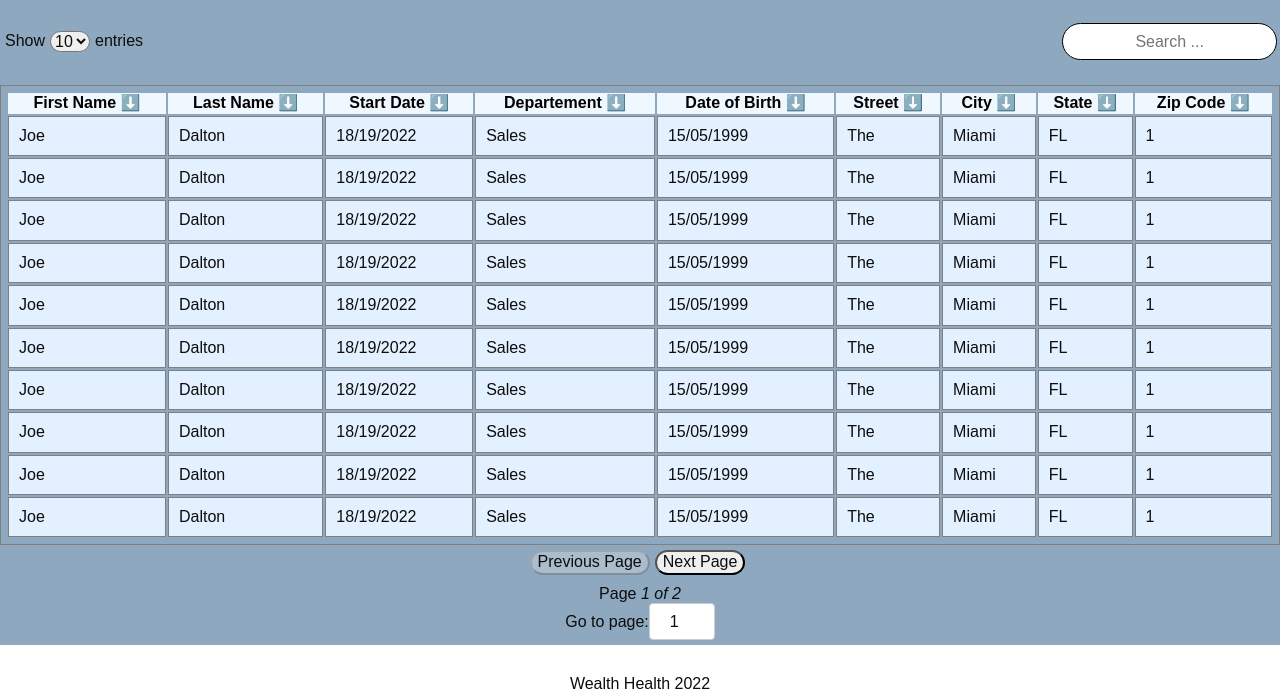
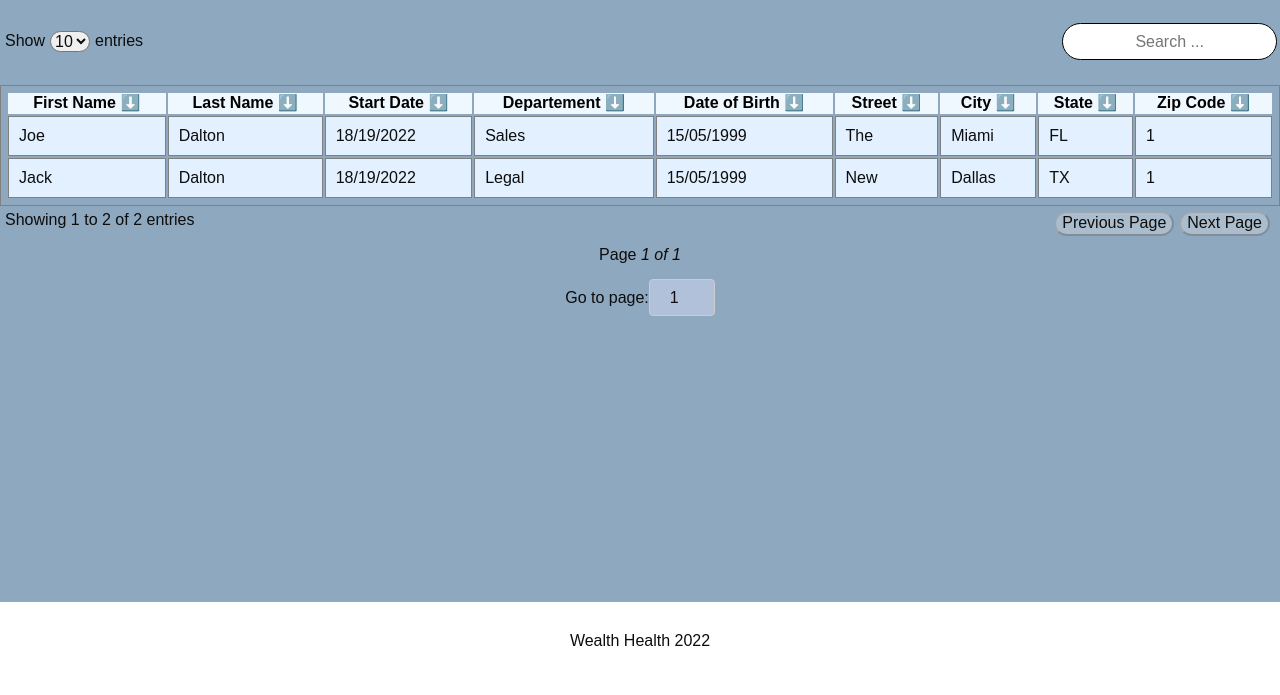
Before and after one commit to ludogwada/SinquetLudovic_p14_06092022, a React app in the folder hrnet/: page /EmployeeList in a window 1280 px wide. Shown: the part 148-843 px from the top of the page. After the commit the page ends 800 px from the top, so only its background shows below. Built offline with nearby package versions, Linux system fonts and the light colour scheme.

Commit message:
feat(table): add showing function

```diff
--- a/hrnet/sass/components/Table.scss
+++ b/hrnet/sass/components/Table.scss
@@ -38,6 +38,12 @@
         align-items: center;
         padding: 5px;
 
+        &__show {
+            display: flex;
+            justify-content: space-between;
+            width: 100%;
+        }
+
         &__button {
             border-radius: 20px;
             margin-right: 5px;
@@ -50,10 +56,12 @@
     &__pageNumber {
         display: flex;
         justify-content: center;
+        margin-top: 15px;
 
         &__number {
             width: 60px;
             text-align: center;
+            background-color: $Color-1;
         }
     }
 }
--- a/hrnet/src/components/table/Table.js
+++ b/hrnet/src/components/table/Table.js
@@ -58,6 +58,17 @@ export function Table(props) {
 		[]
 	);
 
+	const pagination = () => {
+		return (
+			<span>
+				Showing {pageIndex === 0 ? 1 : pageIndex * pageSize + 1} to{' '}
+				{(pageIndex + 1) * pageSize > data.length
+					? data.length
+					: (pageIndex + 1) * pageSize}{' '}
+				of {data.length} entries
+			</span>
+		);
+	};
 	const {
 		getTableProps,
 		getTableBodyProps,
@@ -155,6 +166,8 @@ export function Table(props) {
 				</tbody>
 			</table>
 			<section className='table__pagination'>
+				<div className='table__pagination__show'>
+					<div>{pagination()}</div>
 					<div>
 						<button
 							className='table__pagination__button'
@@ -168,6 +181,7 @@ export function Table(props) {
 							disabled={!canNextPage}>
 							Next Page
 						</button>
+					</div>
 				</div>
 				<div className='table__pagination__page'>
 					Page{' '}
--- a/hrnet/src/utils/slice/Slice.js
+++ b/hrnet/src/utils/slice/Slice.js
@@ -3,182 +3,6 @@ import { createSlice } from '@reduxjs/toolkit';
 export const employeeSlice = createSlice({
 	name: 'employees',
 	initialState: [
-		{
-			firstName: 'Joe',
-			lastName: 'Dalton',
-			dateStart: '18/19/2022',
-			departement: 'Sales',
-			dateBirth: '15/05/1999',
-			street: 'The',
-			city: 'Miami',
-			state: 'FL',
-			zipCode: '1',
-		},
-		{
-			firstName: 'Joe',
-			lastName: 'Dalton',
-			dateStart: '18/19/2022',
-			departement: 'Sales',
-			dateBirth: '15/05/1999',
-			street: 'The',
-			city: 'Miami',
-			state: 'FL',
-			zipCode: '1',
-		},
-		{
-			firstName: 'Joe',
-			lastName: 'Dalton',
-			dateStart: '18/19/2022',
-			departement: 'Sales',
-			dateBirth: '15/05/1999',
-			street: 'The',
-			city: 'Miami',
-			state: 'FL',
-			zipCode: '1',
-		},
-		{
-			firstName: 'Joe',
-			lastName: 'Dalton',
-			dateStart: '18/19/2022',
-			departement: 'Sales',
-			dateBirth: '15/05/1999',
-			street: 'The',
-			city: 'Miami',
-			state: 'FL',
-			zipCode: '1',
-		},
-		{
-			firstName: 'Joe',
-			lastName: 'Dalton',
-			dateStart: '18/19/2022',
-			departement: 'Sales',
-			dateBirth: '15/05/1999',
-			street: 'The',
-			city: 'Miami',
-			state: 'FL',
-			zipCode: '1',
-		},
-		{
-			firstName: 'Joe',
-			lastName: 'Dalton',
-			dateStart: '18/19/2022',
-			departement: 'Sales',
-			dateBirth: '15/05/1999',
-			street: 'The',
-			city: 'Miami',
-			state: 'FL',
-			zipCode: '1',
-		},
-		{
-			firstName: 'Joe',
-			lastName: 'Dalton',
-			dateStart: '18/19/2022',
-			departement: 'Sales',
-			dateBirth: '15/05/1999',
-			street: 'The',
-			city: 'Miami',
-			state: 'FL',
-			zipCode: '1',
-		},
-		{
-			firstName: 'Joe',
-			lastName: 'Dalton',
-			dateStart: '18/19/2022',
-			departement: 'Sales',
-			dateBirth: '15/05/1999',
-			street: 'The',
-			city: 'Miami',
-			state: 'FL',
-			zipCode: '1',
-		},
-		{
-			firstName: 'Joe',
-			lastName: 'Dalton',
-			dateStart: '18/19/2022',
-			departement: 'Sales',
-			dateBirth: '15/05/1999',
-			street: 'The',
-			city: 'Miami',
-			state: 'FL',
-			zipCode: '1',
-		},
-		{
-			firstName: 'Joe',
-			lastName: 'Dalton',
-			dateStart: '18/19/2022',
-			departement: 'Sales',
-			dateBirth: '15/05/1999',
-			street: 'The',
-			city: 'Miami',
-			state: 'FL',
-			zipCode: '1',
-		},
-		{
-			firstName: 'Joe',
-			lastName: 'Dalton',
-			dateStart: '18/19/2022',
-			departement: 'Sales',
-			dateBirth: '15/05/1999',
-			street: 'The',
-			city: 'Miami',
-			state: 'FL',
-			zipCode: '1',
-		},
-		{
-			firstName: 'Joe',
-			lastName: 'Dalton',
-			dateStart: '18/19/2022',
-			departement: 'Sales',
-			dateBirth: '15/05/1999',
-			street: 'The',
-			city: 'Miami',
-			state: 'FL',
-			zipCode: '1',
-		},
-		{
-			firstName: 'Joe',
-			lastName: 'Dalton',
-			dateStart: '18/19/2022',
-			departement: 'Sales',
-			dateBirth: '15/05/1999',
-			street: 'The',
-			city: 'Miami',
-			state: 'FL',
-			zipCode: '1',
-		},
-		{
-			firstName: 'Joe',
-			lastName: 'Dalton',
-			dateStart: '18/19/2022',
-			departement: 'Sales',
-			dateBirth: '15/05/1999',
-			street: 'The',
-			city: 'Miami',
-			state: 'FL',
-			zipCode: '1',
-		},
-		{
-			firstName: 'Joe',
-			lastName: 'Dalton',
-			dateStart: '18/19/2022',
-			departement: 'Sales',
-			dateBirth: '15/05/1999',
-			street: 'The',
-			city: 'Miami',
-			state: 'FL',
-			zipCode: '1',
-		},
-		{
-			firstName: 'Joe',
-			lastName: 'Dalton',
-			dateStart: '18/19/2022',
-			departement: 'Sales',
-			dateBirth: '15/05/1999',
-			street: 'The',
-			city: 'Miami',
-			state: 'FL',
-			zipCode: '1',
-		},
 		{
 			firstName: 'Joe',
 			lastName: 'Dalton',
```
Also changed, not shown: hrnet/src/index.css, 1 other file. Lines whose indentation alone changed are shown as unchanged.
